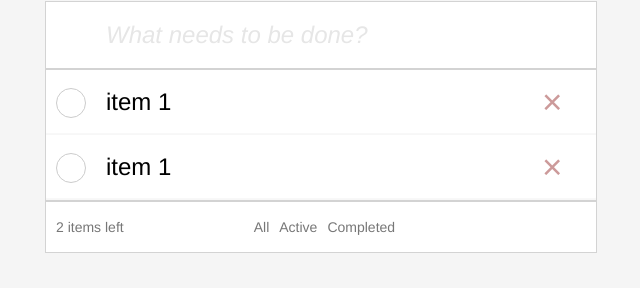
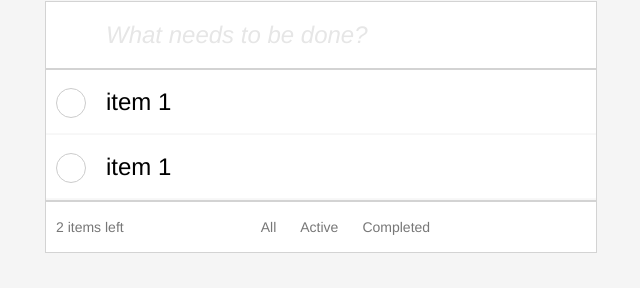
Before and after one commit to evachengrq/To-do-list-React, a React (Create React App) app: page / in a window 1280 px wide. Shown: the part 154-442 px from the top of the page, without its empty margins (319-959 px from the left). Built offline with nearby package versions, Linux system fonts and the light colour scheme.

Commit message:
[evacheng]feat: added hover effect

```diff
--- a/src/Components/Footer.css
+++ b/src/Components/Footer.css
@@ -23,4 +23,10 @@
 
 .status li {
   margin-right: 10px;
+  padding: 3px 7px;
 }
+
+.status li:hover {
+  border: 1px solid #cc9a9a;
+  cursor: pointer;
+}
--- a/src/Components/TodoItem.css
+++ b/src/Components/TodoItem.css
@@ -63,11 +63,12 @@
   align-self: center;
 }
 
-.close-button {
+.delete-button {
   align-self: center;
   border: none;
   background-color: white;
   font-size: 35px;
   font-weight: 100;
   color: #cc9a9a;
+  display: none;
 }
--- a/src/Components/TodoItem.js
+++ b/src/Components/TodoItem.js
@@ -11,7 +11,7 @@ function TodoItem() {
         </div>
       </div>
       <p className="item-text">item 1</p>
-      <button className="close-button">×</button>
+      <button className="delete-button">×</button>
     </section>
   )
 }
```
Also changed, not shown: 1 other file (tests, documents, lock files or other folders).
